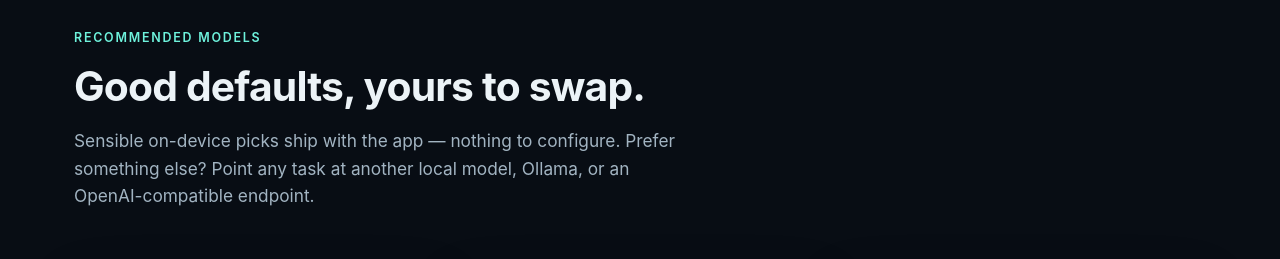
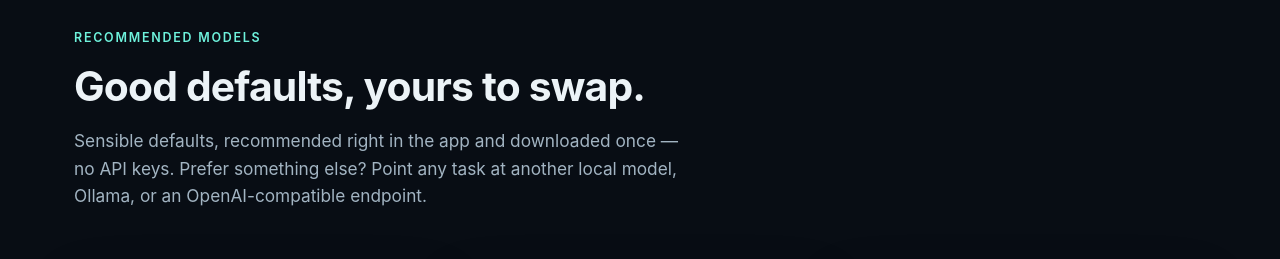
Before and after one commit to stevyhacker/lokalbot, a plain HTML site: page web/index.html in a window 1280 px wide. Shown: the part 4840-5099 px from the top of the page. Drawn offline with Linux system fonts and the light colour scheme.

Commit message:
Update docs with GPLv3 license and privacy section
- Add GPLv3 license badge and section
- Add a dedicated Privacy section
- Replace Mermaid diagram with SVG architecture diagram
- Fix model name formatting in tables
- Update website copy for recommended models

```diff
--- a/web/index.html
+++ b/web/index.html
@@ -246,7 +246,7 @@
       <header class="section__head reveal">
         <p class="eyebrow">Recommended models</p>
         <h2 class="section__title">Good defaults, yours to swap.</h2>
-        <p class="section__lead">Sensible on-device picks ship with the app — nothing to configure. Prefer something else? Point any task at another local model, Ollama, or an OpenAI-compatible endpoint.</p>
+        <p class="section__lead">Sensible defaults, recommended right in the app and downloaded once — no API keys. Prefer something else? Point any task at another local model, Ollama, or an OpenAI-compatible endpoint.</p>
       </header>
       <div class="models__grid reveal">
         <article class="glass model-card">
```
Also changed, not shown: README.md, 1 other file.
